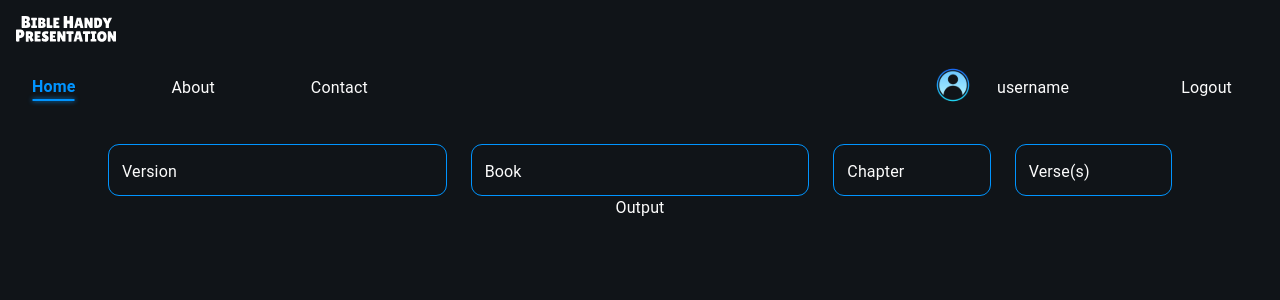
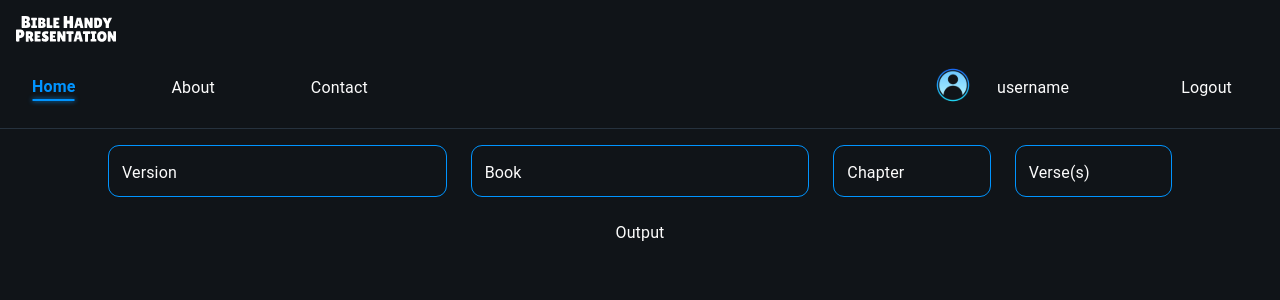
Before and after one commit to benporio/bible-handy-presentation, a React (Create React App) app in the folder client/: page / in a window 1280 px wide. Shown: the top 300 px of the page. Built offline with nearby package versions, Linux system fonts and the light colour scheme.

Commit message:
changed some home components' color and spacing

```diff
--- a/client/src/pages/Home/Home.tsx
+++ b/client/src/pages/Home/Home.tsx
@@ -10,7 +10,9 @@ export const Home: React.FC<HomeProps> = () => {
             <Grid item style={{
                 position: 'sticky',
                 top: 0,
-                borderBottom: '0.1% solid gray',
+                borderBottom: '1px solid #26323E',
+                backgroundColor: '#101418',
+                zIndex: 10,
             }} padding={2}>
                 <Grid container direction={'column'} rowSpacing={2}>
                     <Grid item>
@@ -47,9 +49,9 @@ export const Home: React.FC<HomeProps> = () => {
             </Grid>
             <Grid item>
                 <Container>
-                    <Grid container padding={2} justifyContent={'center'} alignItems={'center'} direction={'column'}>
+                    <Grid container spacing={3} padding={2} justifyContent={'center'} alignItems={'center'} direction={'column'}>
                         <Grid item>
-                            <Grid container spacing={3} alignItems={'center'}>
+                            <Grid container columnSpacing={3} alignItems={'center'}>
                                 <Grid item xs={4}>
                                     <TextField
                                         variant='outlined'
@@ -94,7 +96,7 @@ export const Home: React.FC<HomeProps> = () => {
                                         color='primary'
                                         fullWidth
                                         inputProps={{
-                                            style: { height: '100%' }
+                                            style: { height: '100%' },
                                         }}
                                     />
                                 </Grid>
```
